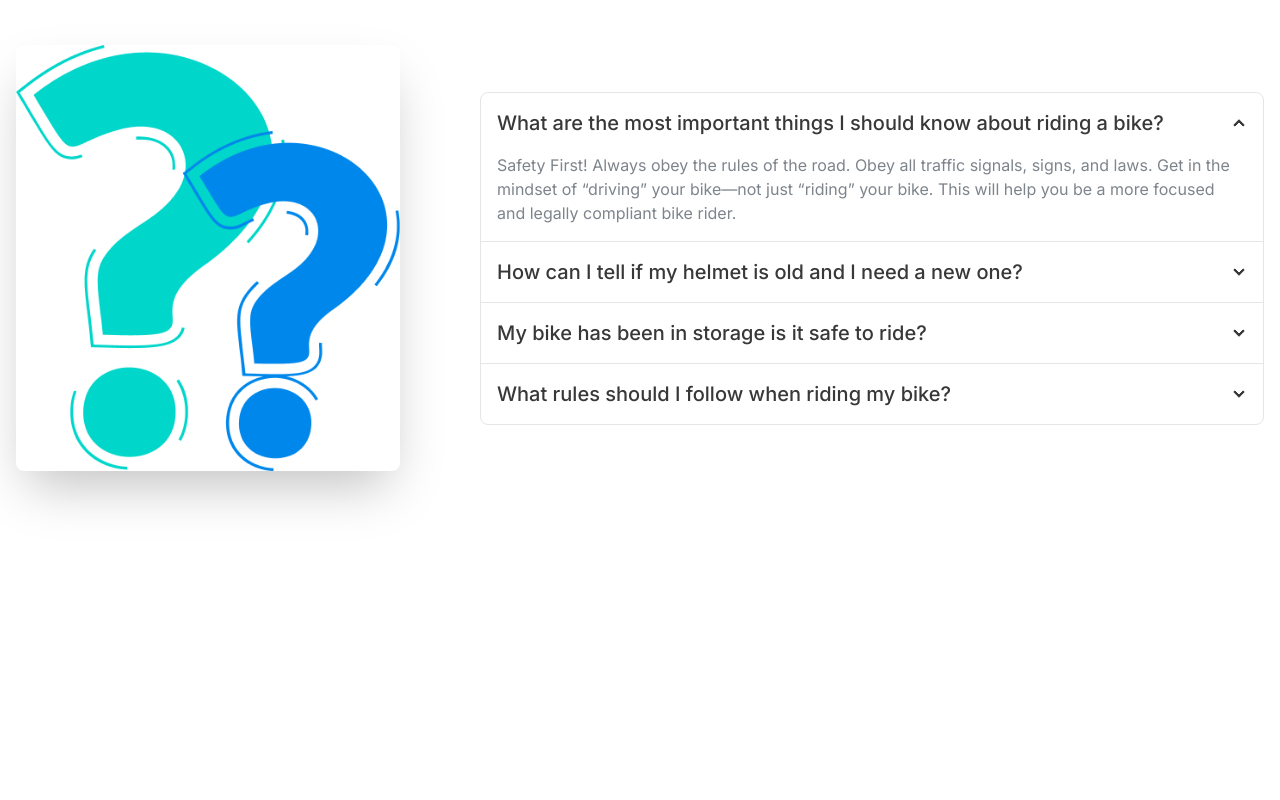
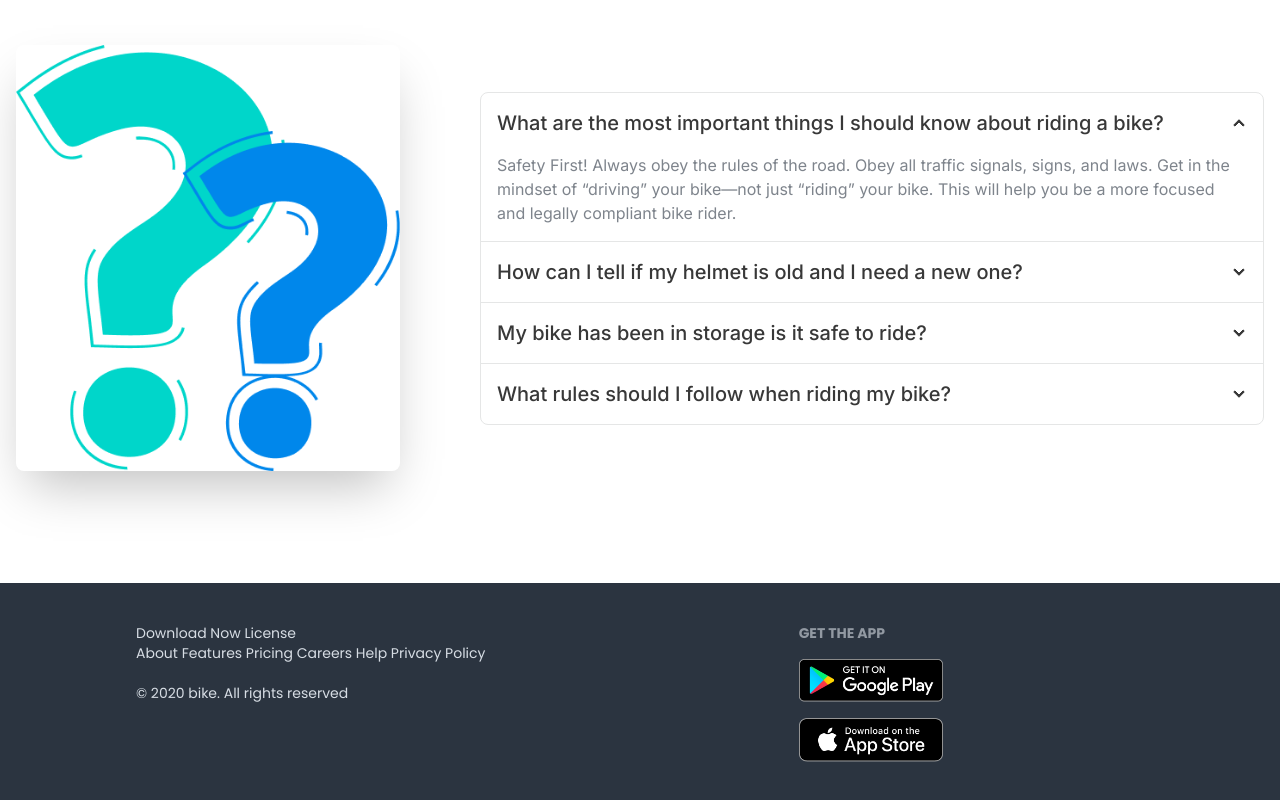
Before and after one commit to Jo888404/biker-zone-website, a plain HTML site: page index.html in a window 1280 px wide. Shown: the part 2765-3565 px from the top of the page. Before the commit the page ends 3348 px from the top, so only its background shows below. Drawn offline with nearby package versions, Linux system fonts and the light colour scheme.

Commit message:
Footer section added

```diff
--- a/index.html
+++ b/index.html
@@ -347,7 +347,7 @@
             <div class="hero-content flex-col lg:flex-row gap-20">
               <img
                 src="images/others/faq.png"
-                class="max-w-sm rounded-lg shadow-2xl" />
+                class="md:max-w-sm w-2/3 rounded-lg shadow-2xl " />
               <div>
                 <div class="join join-vertical w-full">
                   <div class="collapse collapse-arrow join-item border-base-300 border">
@@ -387,8 +387,38 @@
 
         </section>
     </main>
-    <footer>
+    <footer class="footer bg-neutral text-neutral-content p-10 ">
+      <aside class="lg:ml-24">
 
+        <p class="cursor-pointer">
+          Download Now
+          License
+
+          <br />
+          About
+          Features
+          Pricing
+          Careers
+          Help
+          Privacy Policy
+          <br><br>
+          © 2020 bike. All rights reserved
+        </p>
+      </aside>
+      <nav>
+        <h6 class="footer-title">Get the App</h6>
+        <div class="grid grid-cols-1 w-36 gap-4">
+          <a>
+            <img src="images/others/android.png" alt="">
+          </a>
+          <a>
+            <img src="images/others/ios.png" alt="">
+          </a>
+          <a>
+
+          </a>
+        </div>
+      </nav>
     </footer>
 </body>
 </html>
```
